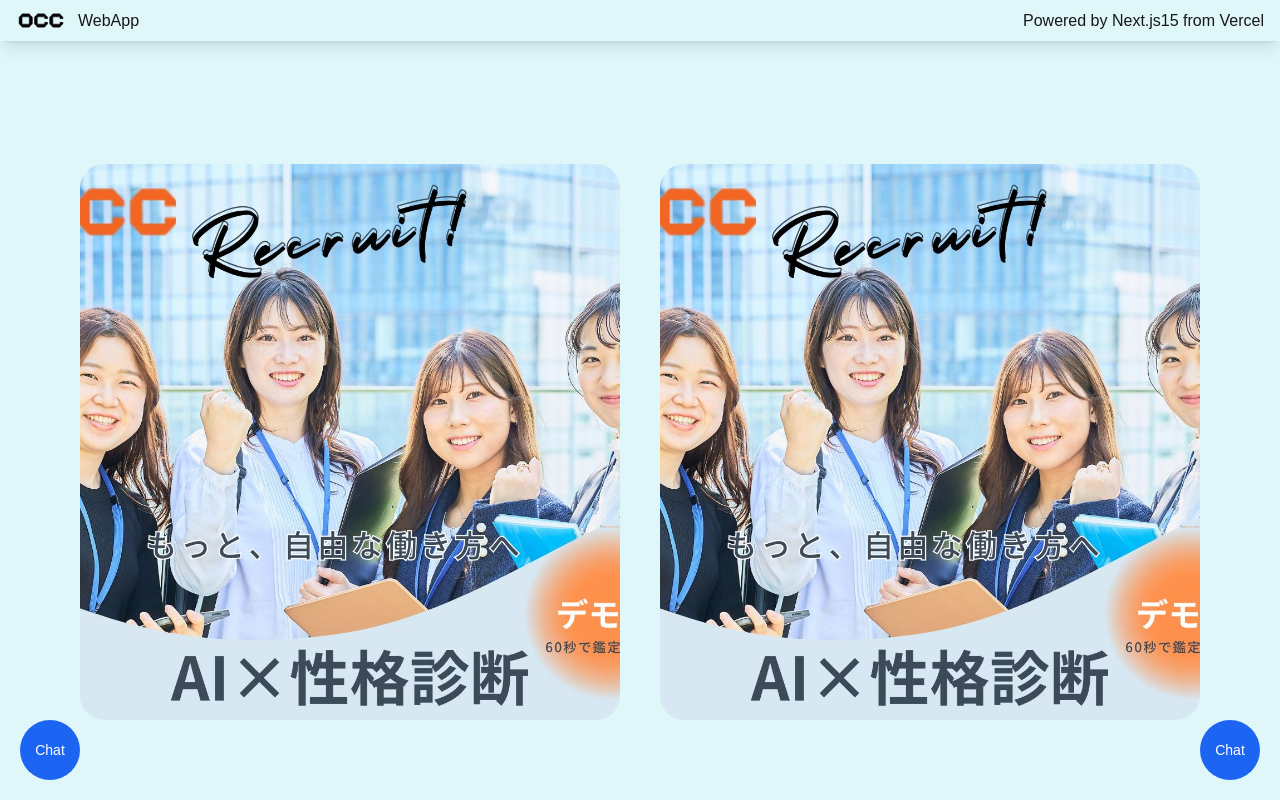
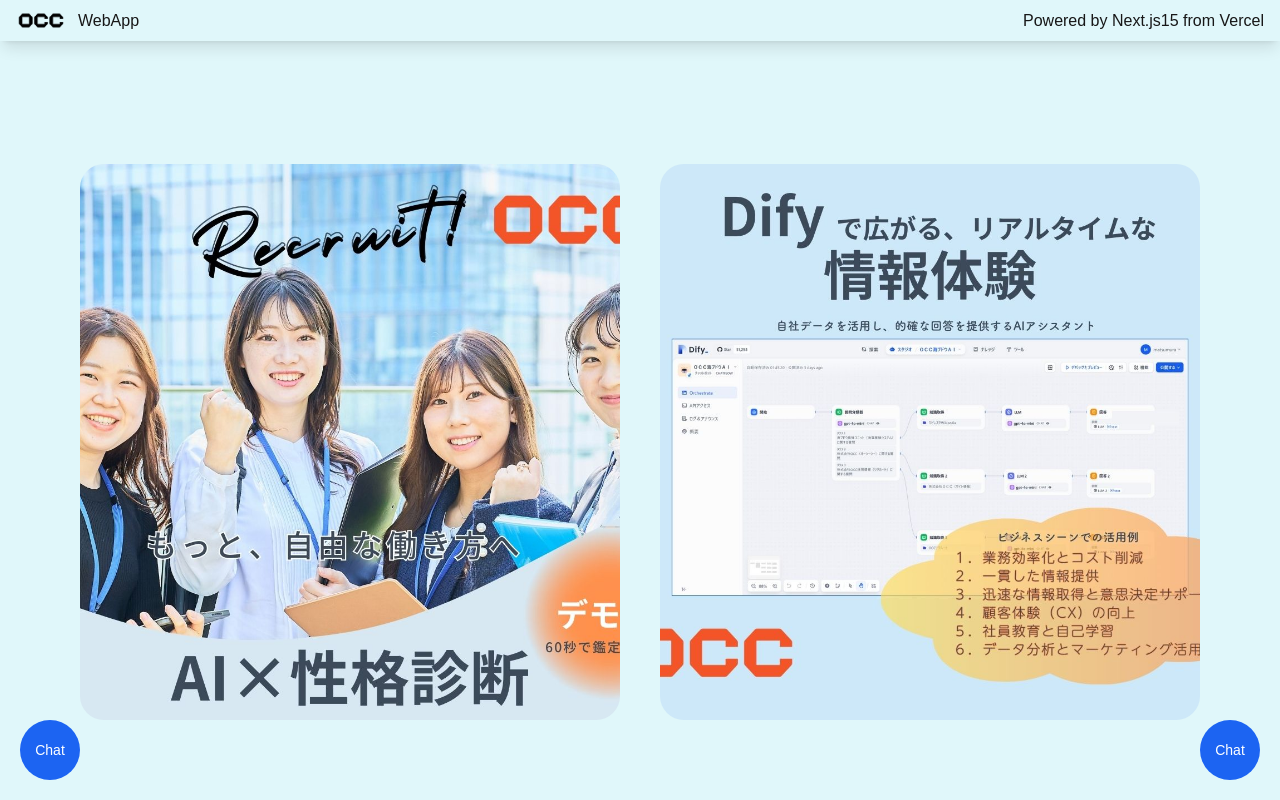
Before and after one commit to Takashi-Matsumura/resortech2024, a Next.js app: page / in a window 1280 px wide. Built offline with nearby package versions, Linux system fonts and the light colour scheme; no server answers.

Commit message:
画像のソースを「recruit.jpg」から「dify.jpg」に変更

```diff
--- a/app/page.tsx
+++ b/app/page.tsx
@@ -63,7 +63,7 @@
         </div>
         <div className="relative flex-1 h-full">
           <Image
-            src="/images/recruit.jpg"
+            src="/images/dify.jpg"
             alt="Image 2"
             layout="fill"
             objectFit="cover"
```
Also changed, not shown: public/images/dify.jpg (added), public/images/recruit.jpg.
